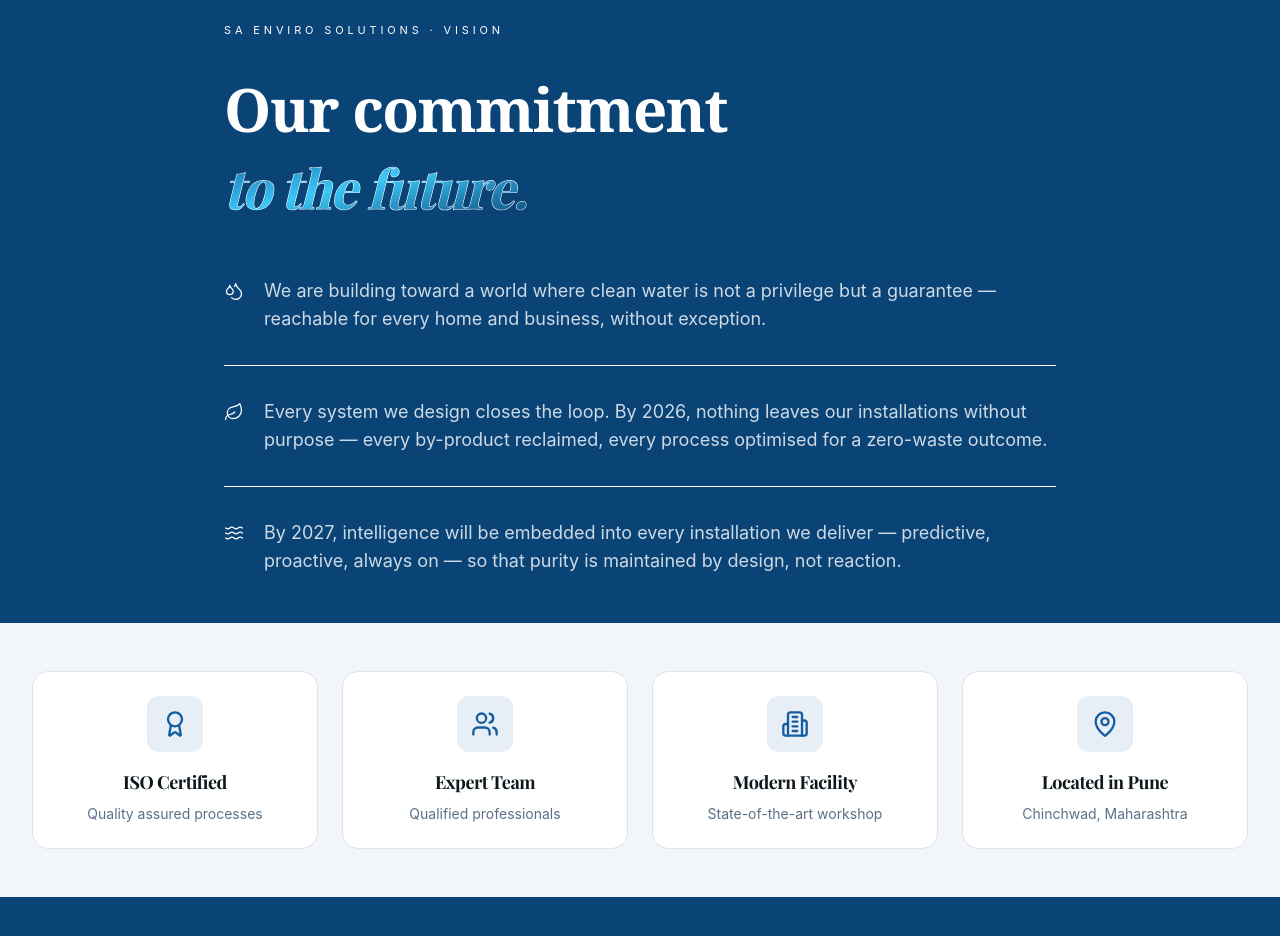
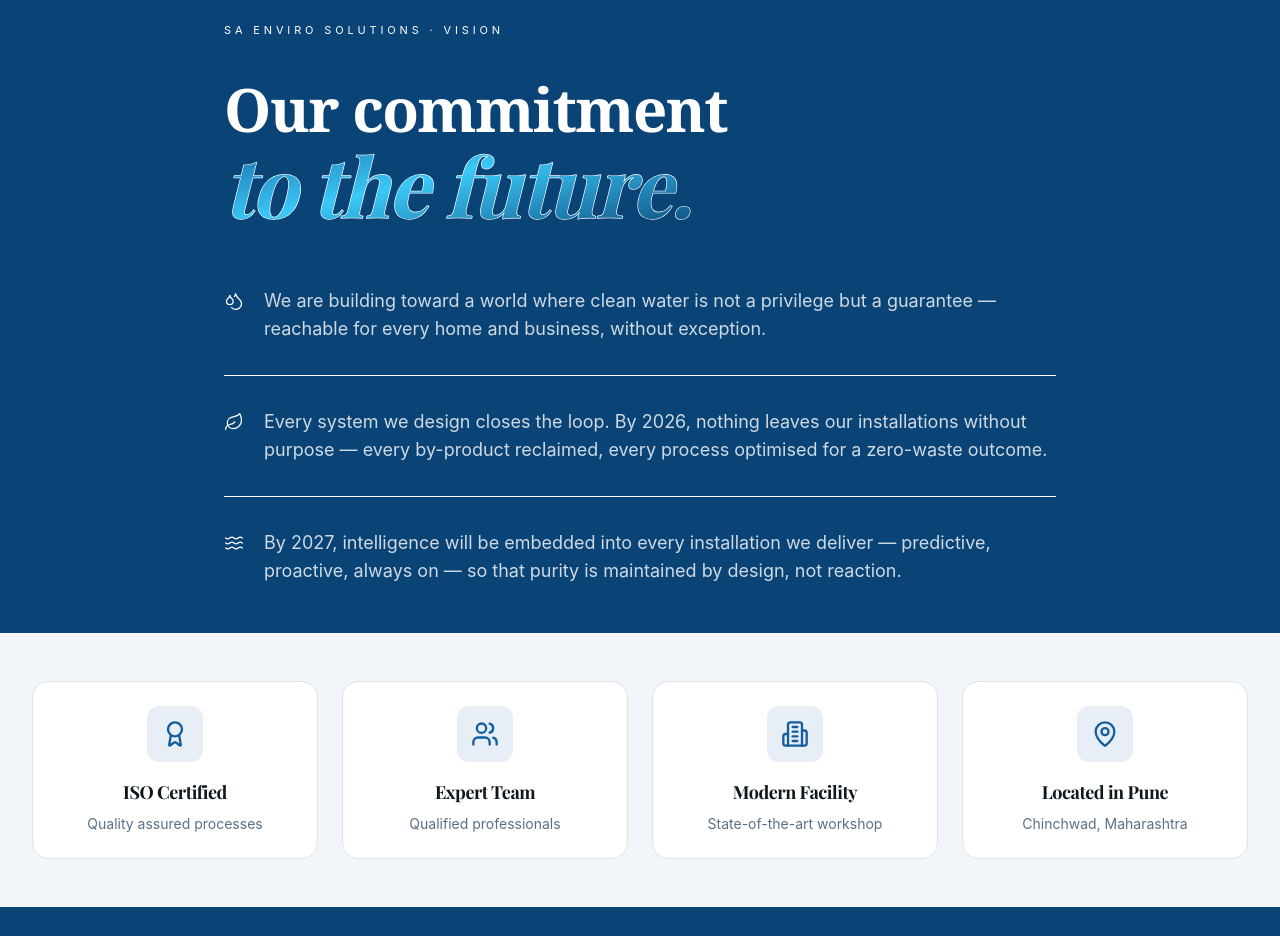
Before and after one commit to Sumeet1885/sa-enviro, a React (Vite) app: page /about in a window 1280 px wide. Shown: the part 1080-2016 px from the top of the page. Built offline with nearby package versions, Linux system fonts and the light colour scheme; a web font is replaced by a local one.

Commit message:
TO the Future also Fixed

```diff
--- a/src/components/Sections/VisionSection.tsx
+++ b/src/components/Sections/VisionSection.tsx
@@ -27,10 +27,11 @@ export const VisionSection = () => {
               Our commitment
               <br />
               <svg
-                viewBox="0 0 420 90"
-                className="w-full max-w-[320px] overflow-visible md:text-xl sm:text-sm"
-                style={{ height: "clamp(64px, 10vw, 90px)" }}
-                aria-label="World."
+                viewBox="0 0 920 100"
+                preserveAspectRatio="xMinYMid meet"
+                className="w-full overflow-visible"
+                style={{ height: "clamp(40px, 8vw, 100px)" }}
+                aria-label="to the future."
               >
                 <defs>
                   <linearGradient
@@ -46,13 +47,14 @@ export const VisionSection = () => {
                   </linearGradient>
                 </defs>
 
+                {/* Stroke layer */}
                 <text
                   x="0"
-                  y="78"
+                  y="82"
                   fontFamily="'Playfair Display', serif"
                   fontStyle="italic"
                   fontWeight="700"
-                  fontSize="70"
+                  fontSize="90"
                   fill="none"
                   stroke="#ffffff"
                   strokeWidth="1.5"
@@ -61,13 +63,14 @@ export const VisionSection = () => {
                   to the future.
                 </text>
 
+                {/* Fill layer */}
                 <text
                   x="0"
-                  y="78"
+                  y="82"
                   fontFamily="'Playfair Display', serif"
                   fontStyle="italic"
                   fontWeight="700"
-                  fontSize="70"
+                  fontSize="90"
                   fill="url(#textGrad)"
                 >
                   to the future.
```
